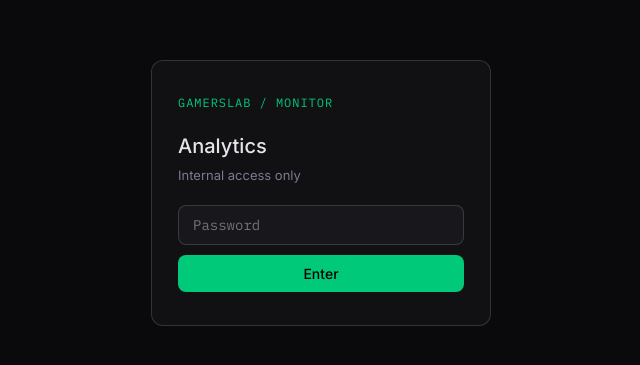
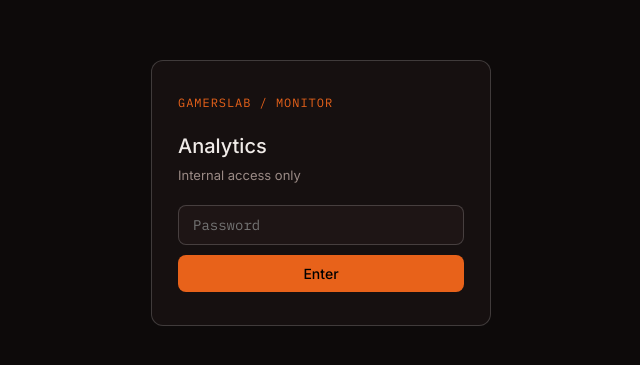
Before and after one commit to DeveloperAlly/gamerslab, a React (Vite) app in the folder dashboard/: page / in a window 1280 px wide. Shown: the part 207-572 px from the top of the page, without its empty margins (319-959 px from the left). Built offline with nearby package versions, Linux system fonts and the light colour scheme; no server answers.

Commit message:
fix: retheme dashboard with GamersLab brand orange — fix readability

```diff
--- a/dashboard/src/index.css
+++ b/dashboard/src/index.css
@@ -1,24 +1,32 @@
 *, *::before, *::after { box-sizing: border-box; margin: 0; padding: 0; }
 
 :root {
-  --bg: #0a0a0c;
-  --s1: #111114;
-  --s2: #18181c;
-  --s3: #202026;
-  --b1: rgba(255,255,255,0.05);
-  --b2: rgba(255,255,255,0.09);
-  --b3: rgba(255,255,255,0.15);
-  --tx: #e4e4ea;
-  --mu: #7a7a92;
-  --hi: #44445a;
-  --green: #00c97a;
-  --green-dim: rgba(0,201,122,0.1);
-  --red: #f03e3e;
-  --red-dim: rgba(240,62,62,0.1);
+  /* GamersLab brand palette — derived from logo */
+  --bg: #0d0a0a;
+  --s1: #161010;
+  --s2: #1e1515;
+  --s3: #261b1b;
+  --b1: rgba(255,255,255,0.06);
+  --b2: rgba(255,255,255,0.10);
+  --b3: rgba(255,255,255,0.18);
+  --tx: #f0ebe8;
+  --mu: #9a8a85;
+  --hi: #5a4540;
+
+  /* Brand accent — GamersLab orange */
+  --acc: #e8621a;
+  --acc-dim: rgba(232,98,26,0.12);
+  --acc-bright: #ff7a30;
+
+  /* Status colors */
+  --green: #2ecc8a;
+  --green-dim: rgba(46,204,138,0.10);
+  --red: #f04040;
+  --red-dim: rgba(240,64,64,0.10);
   --amber: #f5a623;
-  --amber-dim: rgba(245,166,35,0.1);
-  --blue: #4d94ff;
-  --acc: #00c97a;
+  --amber-dim: rgba(245,166,35,0.10);
+  --blue: #5b9cf6;
+
   --mono: 'IBM Plex Mono', monospace;
   --sans: 'Inter', sans-serif;
 }
@@ -38,7 +46,7 @@ input, select, textarea { font-family: var(--mono); }
 
 ::-webkit-scrollbar { width: 4px; height: 4px; }
 ::-webkit-scrollbar-track { background: transparent; }
-::-webkit-scrollbar-thumb { background: var(--b3); border-radius: 2px; }
+::-webkit-scrollbar-thumb { background: rgba(232,98,26,0.3); border-radius: 2px; }
 
 @keyframes pulse { 0%,100% { opacity:1; } 50% { opacity:.25; } }
 @keyframes spin { to { transform: rotate(360deg); } }
```
